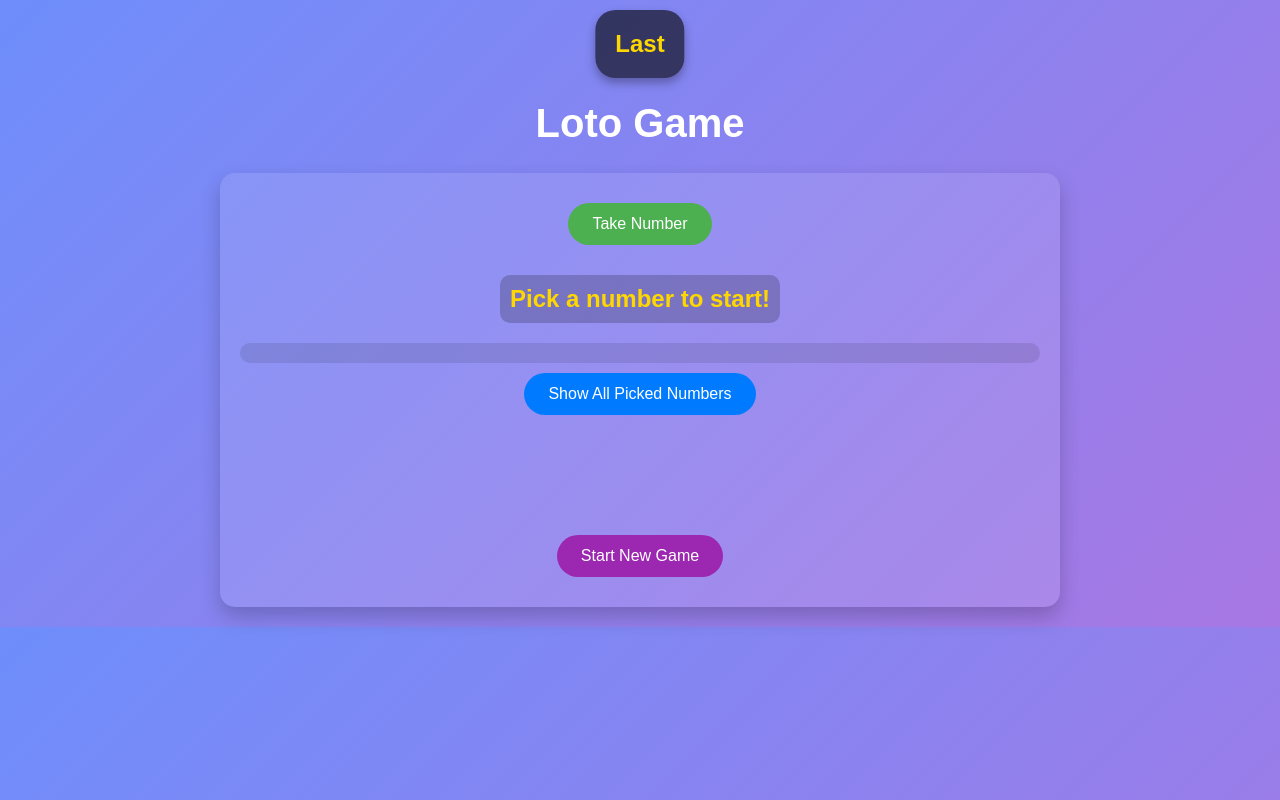
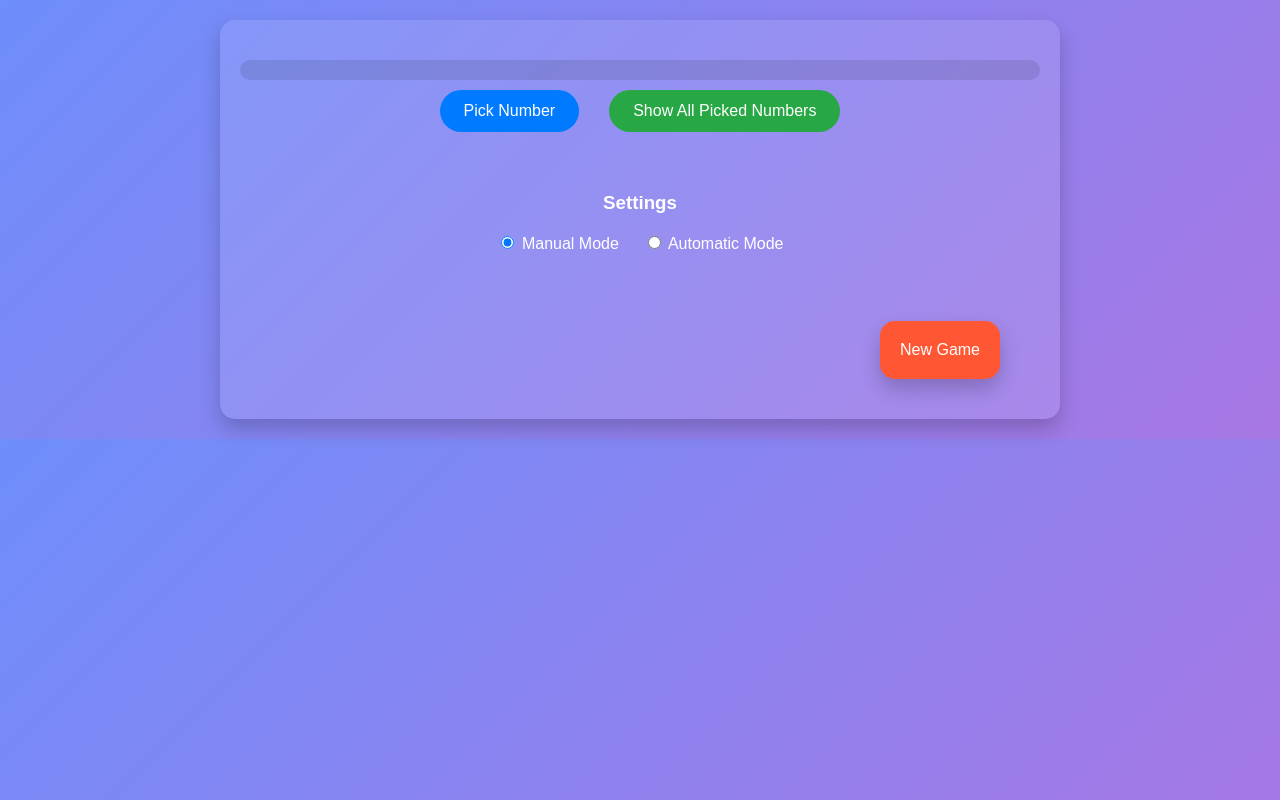
Before and after one commit to sysAdminThing/loto_app, a Python web app: template templates/index.html in a window 1280 px wide. Run offline with Jinja, Linux system fonts and the light colour scheme; the template is opened without the code that fills it, so the values that code supplies are empty.

Commit message:
automatic mode with second input

```diff
--- a/main.py
+++ b/main.py
@@ -60,12 +60,11 @@ def start_new_game_route():
 @main.route('/login', methods=['POST','GET'])
 def login():
     if 'username' in session:
-        print('true')
         return redirect(url_for('main.index'))
     if request.method == 'POST':
         username = request.form['username']
         password = request.form['password']
-        if username=='loto_game' and password=='loto_game123!':
+        if username=='a' and password=='a':
             session['username'] = username
             return redirect(url_for('/.index'))
         else:
--- a/taken_numbers.json
+++ b/taken_numbers.json
@@ -1 +1 @@
-[19, 23]
+[11, 37, 12, 23, 74, 60, 34, 40, 87, 30, 65, 18, 28]
--- a/templates/index.html
+++ b/templates/index.html
@@ -256,32 +256,39 @@ button:hover {
 </style>
 </head>
 <body>
-<div>
-    <br><br>
+<div class="game-container">
+    <div id="all-numbers"></div>
+
+    <div class="action-buttons">
+    <button id="pick-number-btn" style="background-color: #007BFF;">Pick Number</button>
+    <button id="show-all-btn" style="background-color: #28A745;">Show All Picked Numbers</button>
+    <button id="sort-btn" style="background-color: #FFC107; display: none;">Sort Numbers</button>
 </div>
-    <h1><br>Loto Game</h1>
-    <div id="last-picked">Last </div>
 
-    <div class="game-container">
-        <div>
-            <button id="pick-number-btn">Take Number</button>
-        </div>
-        <div id="picked-number">Pick a number to start!</div>
-        <div id="all-numbers"></div>
-
-        <div class="action-buttons" >
-            <button id="show-all-btn" style="background-color: #007BFF;">Show All Picked Numbers</button>
-        </div>
-        <div class="action-buttons" style="margin-top:100px;">
-            <button id="new-game-btn" style="background-color: #9C27B0;">Start New Game</button>
-
+    <div class="game-settings" style="margin-top: 50px;">
+        <h3>Settings</h3>
+        <label>
+            <input type="radio" name="mode" value="manual" checked> Manual Mode
+        </label>
+        <label style="margin-left: 20px;">
+            <input type="radio" name="mode" value="automatic"> Automatic Mode
+        </label>
+        <br><br>
+        <div id="interval-setting" style="display: none;">
+            <label for="interval">Interval (seconds):</label>
+            <input type="number" id="interval" value="2" min="1" style="width: 50px;"> seconds
         </div>
     </div>
+        <button class="game-container" id="new-game-btn" style="background-color: #FF5733; margin-top:50px; margin-right:-75%;">New Game</button>
 
-<audio id="surprise-sound" src="{{ url_for('static', filename='sound1.mp3') }}" preload="auto"></audio>
+</div>
 
-  <script>
+
+<script>
     const synth = window.speechSynthesis;
+    let showAll = false;
+    let isSorted = false; // Flag to determine if numbers should be sorted
+    let intervalId = null;
 
     function speakNumber(number) {
         const utterance = new SpeechSynthesisUtterance(number);
@@ -295,71 +302,123 @@ button:hover {
         synth.speak(utterance);
     }
 
-    let showAll = false;  // Flag to toggle between showing all numbers or last 5
+    // Update picked numbers display
+    function updatePickedNumbers(allNumbers) {
+        const numbersToDisplay = showAll ? allNumbers : allNumbers.slice(-5);
 
-    $('#pick-number-btn').click(function() {
+        // Sort numbers if the isSorted flag is true
+        const sortedNumbers = isSorted
+            ? numbersToDisplay.slice().sort((a, b) => a - b)
+            : numbersToDisplay;
+
+        $('#all-numbers').html(
+            sortedNumbers.map(num => `<div class="card">${num}</div>`).join('')
+        );
+    }
+
+    // Sort button logic
+    $('#sort-btn').click(function () {
+        isSorted = !isSorted; // Toggle the sorting flag
+        $.get("/show_all_picked", function (data) {
+            updatePickedNumbers(data.data); // Refresh the display with the updated sorting
+        });
+
+        $(this).text(isSorted ? "Unsort Numbers" : "Sort Numbers"); // Update button text
+    });
+
+    // Pick number logic
+    function pickNumber() {
         const surpriseBox = $('<div class="surprise-box"></div>');
         $('body').append(surpriseBox);
-        surpriseBox.fadeIn().delay(2000).fadeOut(function() {
+        surpriseBox.fadeIn().delay(100).fadeOut(function () {
             $.post("/pick_number", function (data) {
                 const pickedNumber = data.data[data.data.length - 1];
                 surpriseBox.text("Picked Number: " + pickedNumber);
                 speakNumber(pickedNumber);
-                $('#last-picked').text("Last Picked: " + pickedNumber); // Update pinned element
-
-                // Update the list of numbers (always show last 5 by default)
+                $('#last-picked').text("Last Picked: " + pickedNumber);
                 updatePickedNumbers(data.data);
             });
         });
         const sound = document.getElementById("surprise-sound");
         sound.play();
+    }
+
+    // Automatic picking logic
+    function startAutomaticMode(interval) {
+        stopAutomaticMode(); // Clear any existing interval
+        intervalId = setInterval(pickNumber, interval * 1000);
+    }
+
+    function stopAutomaticMode() {
+        if (intervalId) {
+            clearInterval(intervalId);
+            intervalId = null;
+        }
+    }
+
+    // Event listeners
+    $('#pick-number-btn').click(function () {
+        pickNumber();
     });
 
-    // Update the display with either all numbers or the last 5
-    function updatePickedNumbers(allNumbers) {
-        const numbersToDisplay = showAll ? allNumbers : allNumbers.slice(-5);  // Display all or last 5
-        $('#all-numbers').html(numbersToDisplay.map(num => `<div class="card">${num}</div>`).join(''));
-    }
+    $('#show-all-btn').click(function () {
+        showAll = !showAll;
+        $.get("/show_all_picked", function (data) {
+            updatePickedNumbers(data.data);
 
-    // Toggle between showing all numbers or just the last 5
-    $('#show-all-btn').click(function () {
-        showAll = !showAll;  // Toggle the flag
-        $.get("/show_all_picked", function (data) {
-            // Update the display based on the showAll flag
-            updatePickedNumbers(data.data);
+            // Show or hide the sort button based on the showAll flag
+            if (showAll) {
+                $('#sort-btn').show(); // Show sort button when displaying all numbers
+            } else {
+                $('#sort-btn').hide(); // Hide sort button when not displaying all numbers
+                isSorted = false; // Reset sorting flag when hiding all numbers
+                $('#sort-btn').text("Sort Numbers"); // Reset sort button text
+            }
         });
+        $(this).text(showAll ? "Hide All Picked Numbers" : "Show All Picked Numbers");
+    });
 
-        // Change button text based on whether showing all or not
-        if (showAll) {
-            $(this).text("Hide All Picked Numbers");
-        } else {
-            $(this).text("Show All Picked Numbers");
+     $('#new-game-btn').click(function () {
+        const confirmation = confirm("Are you sure you want to start a new game? This will reset all picked numbers.");
+        if (confirmation) {
+            $.post("/start_new_game", function () {
+                $('#picked-number').text("New game started!");
+                $('#all-numbers').html("");
+                $('#last-picked').text("Last Picked: None");
+                $('#sort-btn').hide(); // Hide the sort button on new game
+            });
         }
     });
 
-    $('#clear-btn').click(function () {
-        $.post("/clear_number", function () {
-            $('#picked-number').text("All numbers cleared.");
-            $('#all-numbers').html("");
-            $('#last-picked').text("Last Picked: None"); // Reset pinned element
-        });
+    // Settings
+    $('input[name="mode"]').change(function () {
+        const mode = $(this).val();
+        if (mode === "automatic") {
+            $('#interval-setting').show();
+            const interval = parseInt($('#interval').val());
+            startAutomaticMode(interval);
+        } else {
+            $('#interval-setting').hide();
+            stopAutomaticMode();
+        }
     });
 
-    $('#new-game-btn').click(function () {
-        $.post("/start_new_game", function () {
-            $('#picked-number').text("New game started!");
-            $('#all-numbers').html("");
-            $('#last-picked').text("Last Picked: None"); // Reset pinned element
-        });
+    $('#interval').change(function () {
+        const interval = parseInt($(this).val());
+        if (intervalId) {
+            startAutomaticMode(interval);
+        }
     });
 
-    // Initial load to display the last 5 numbers
+    // Initial load
     $(document).ready(function () {
         $.get("/show_all_picked", function (data) {
             updatePickedNumbers(data.data);
         });
+        $('#sort-btn').hide(); // Initially hide the sort button
     });
 </script>
+
 
 <!-- Include the confetti library -->
 
```
